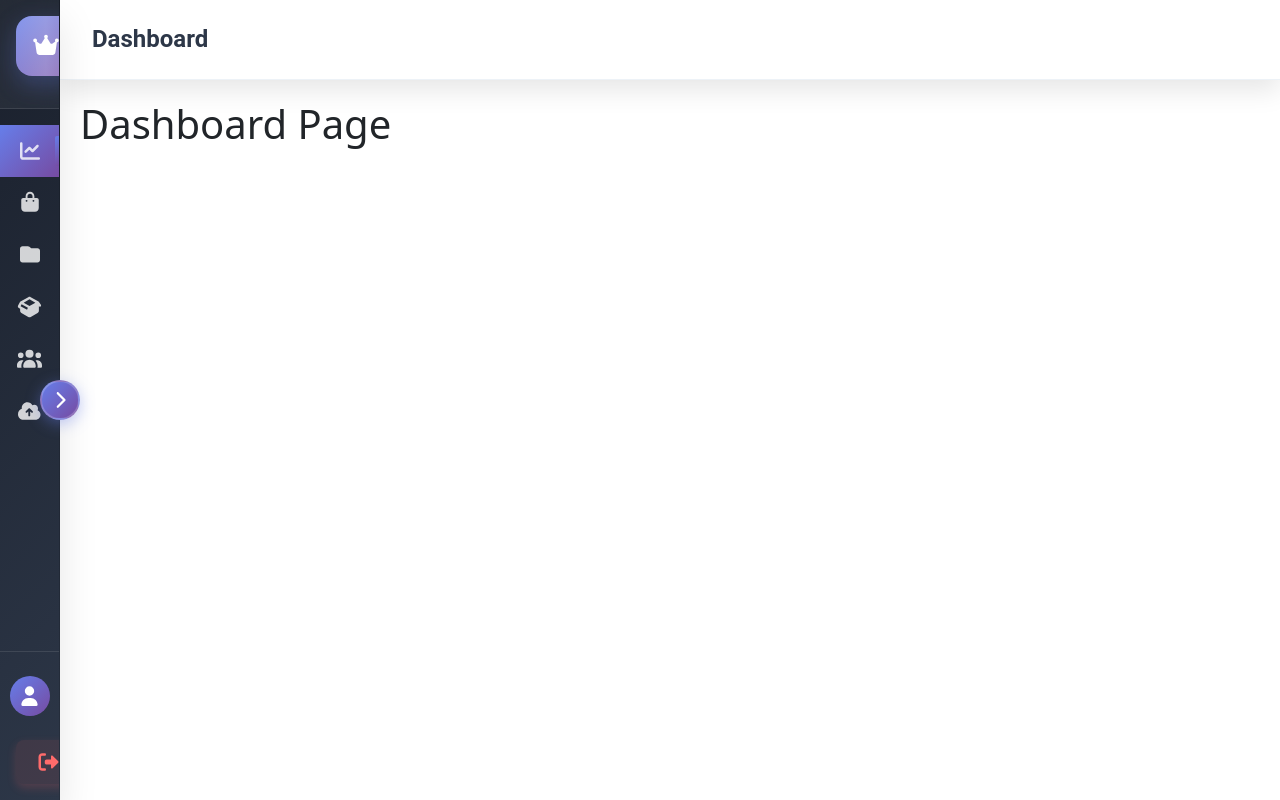
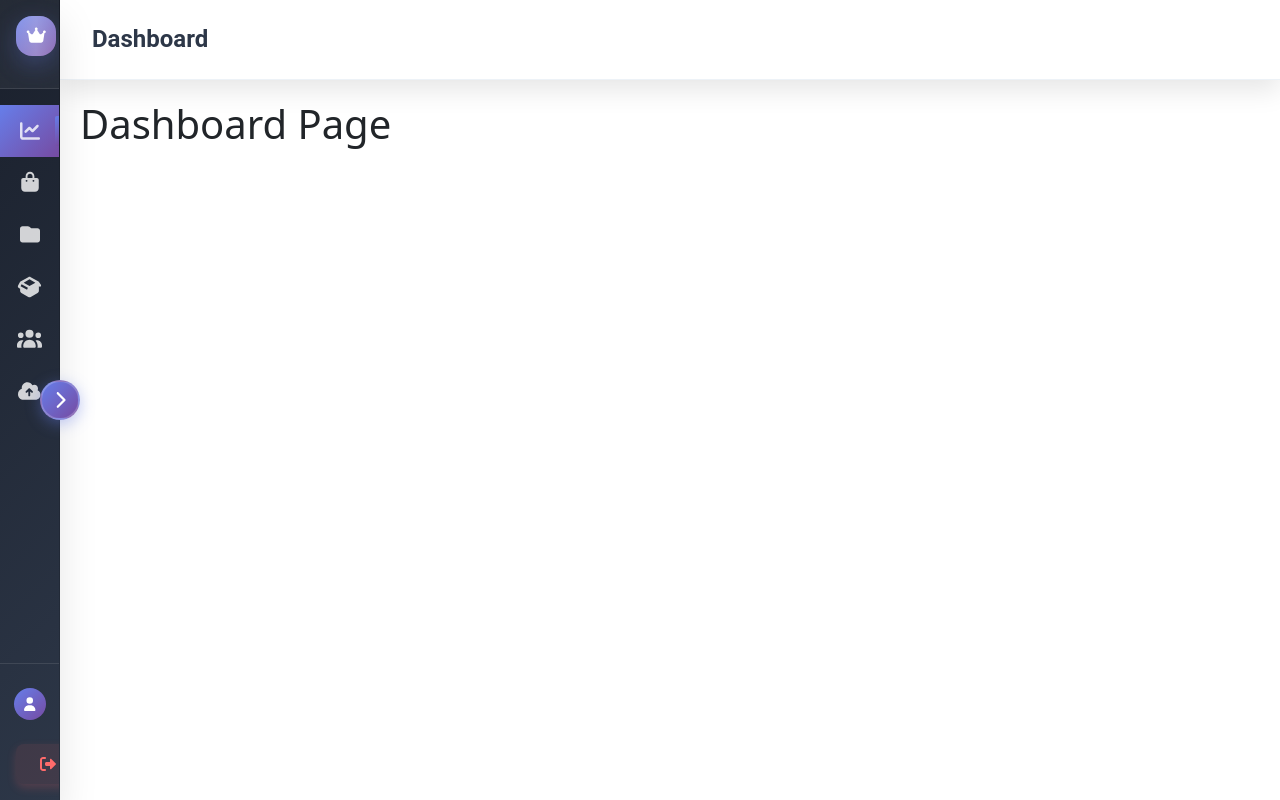
Before and after one commit to suhrob-qalandarov/prime-web-admin, a React (Create React App) app: page /dashboard in a window 1280 px wide. Built offline with nearby package versions, Linux system fonts and the light colour scheme.

Commit message:
Refine Sidebar transitions: standardize easing with `cubic-bezier`; adjust dynamic styles for icons, padding, and dimensions.

```diff
--- a/src/components/bars/sidebar/sidebar.jsx
+++ b/src/components/bars/sidebar/sidebar.jsx
@@ -15,8 +15,8 @@ import { FontAwesomeIcon } from "@fortawesome/react-fontawesome"
 import { faCrown, faSignOutAlt, faUser } from "@fortawesome/free-solid-svg-icons"
 import { links } from "../../../constants/page-links"
 
-const MINI_WIDTH = "60px" // Mini sidebar width for icons only
-const FULL_WIDTH = "var(--sidebar-width)" // Assume var(--sidebar-width) is defined, e.g., 240px
+const MINI_WIDTH = "60px"
+const FULL_WIDTH = "var(--sidebar-width)"
 
 const Sidebar = ({ isOpen, setIsOpen }) => {
     const currentPath = window.location.pathname
@@ -33,11 +33,11 @@ const Sidebar = ({ isOpen, setIsOpen }) => {
                     background: "linear-gradient(135deg, var(--gray-900) 0%, var(--gray-800) 100%)",
                     color: "white",
                     zIndex: 1000,
-                    transition: "width var(--transition)",
+                    transition: "width 0.3s cubic-bezier(0.4, 0, 0.2, 1)",
                     display: "flex",
                     flexDirection: "column",
                     boxShadow: "var(--box-shadow-lg)",
-                    overflowX: "hidden", // Prevent horizontal scroll in mini mode
+                    overflowX: "hidden",
                 },
             }}
         >
@@ -50,12 +50,13 @@ const Sidebar = ({ isOpen, setIsOpen }) => {
                     background: "rgba(255, 255, 255, 0.05)",
                     backdropFilter: "blur(10px)",
                     whiteSpace: "nowrap",
+                    transition: "padding 0.3s cubic-bezier(0.4, 0, 0.2, 1)",
                 }}
             >
                 <Box
                     sx={{
-                        width: "60px",
-                        height: "60px",
+                        width: isOpen ? "60px" : "40px",
+                        height: isOpen ? "60px" : "40px",
                         background: "linear-gradient(135deg, var(--primary-color), var(--secondary-color))",
                         borderRadius: "16px",
                         display: "flex",
@@ -65,6 +66,7 @@ const Sidebar = ({ isOpen, setIsOpen }) => {
                         boxShadow: "0 8px 25px rgba(102, 126, 234, 0.3)",
                         position: "relative",
                         overflow: "hidden",
+                        transition: "all 0.3s cubic-bezier(0.4, 0, 0.2, 1)",
                         "&::before": {
                             content: '""',
                             position: "absolute",
@@ -78,7 +80,15 @@ const Sidebar = ({ isOpen, setIsOpen }) => {
                         },
                     }}
                 >
-                    <FontAwesomeIcon icon={faCrown} style={{ fontSize: "24px", position: "relative", zIndex: 2 }} />
+                    <FontAwesomeIcon
+                        icon={faCrown}
+                        style={{
+                            fontSize: isOpen ? "24px" : "18px",
+                            position: "relative",
+                            zIndex: 2,
+                            transition: "font-size 0.3s cubic-bezier(0.4, 0, 0.2, 1)",
+                        }}
+                    />
                 </Box>
                 {isOpen && (
                     <>
@@ -115,7 +125,7 @@ const Sidebar = ({ isOpen, setIsOpen }) => {
                                 "& .MuiListItemButton-root": {
                                     padding: isOpen ? "1rem 2rem" : "1rem",
                                     color: "rgba(255, 255, 255, 0.8)",
-                                    transition: "var(--transition)",
+                                    transition: "all 0.3s cubic-bezier(0.4, 0, 0.2, 1)",
                                     position: "relative",
                                     fontSize: "0.95rem",
                                     fontWeight: 500,
@@ -132,11 +142,7 @@ const Sidebar = ({ isOpen, setIsOpen }) => {
                                 },
                             }}
                         >
-                            <ListItemButton
-                                component="a"
-                                href={item.href}
-                                onClick={(e) => e.stopPropagation()} // Prevent toggle on menu item click
-                            >
+                            <ListItemButton component="a" href={item.href} onClick={(e) => e.stopPropagation()}>
                                 <ListItemIcon
                                     sx={{
                                         width: "20px",
@@ -146,6 +152,7 @@ const Sidebar = ({ isOpen, setIsOpen }) => {
                                         justifyContent: "center",
                                         color: "inherit",
                                         minWidth: "unset",
+                                        transition: "margin 0.3s cubic-bezier(0.4, 0, 0.2, 1)",
                                     }}
                                 >
                                     <FontAwesomeIcon icon={item.icon} style={{ fontSize: "20px" }} />
@@ -162,7 +169,7 @@ const Sidebar = ({ isOpen, setIsOpen }) => {
                                         background: "linear-gradient(135deg, var(--primary-color), var(--secondary-color))",
                                         borderRadius: "2px 0 0 2px",
                                         opacity: isActive ? 1 : 0,
-                                        transition: "var(--transition)",
+                                        transition: "all 0.3s cubic-bezier(0.4, 0, 0.2, 1)",
                                     }}
                                 />
                             </ListItemButton>
@@ -177,6 +184,7 @@ const Sidebar = ({ isOpen, setIsOpen }) => {
                     padding: isOpen ? "1.5rem" : "1rem",
                     borderTop: "1px solid rgba(255, 255, 255, 0.1)",
                     whiteSpace: "nowrap",
+                    transition: "padding 0.3s cubic-bezier(0.4, 0, 0.2, 1)",
                 }}
             >
                 <Box
@@ -189,21 +197,29 @@ const Sidebar = ({ isOpen, setIsOpen }) => {
                         borderRadius: "var(--border-radius-sm)",
                         backdropFilter: isOpen ? "blur(10px)" : "none",
                         justifyContent: isOpen ? "flex-start" : "center",
+                        transition: "all 0.3s cubic-bezier(0.4, 0, 0.2, 1)",
                     }}
                 >
                     <Avatar
                         sx={{
-                            width: "40px",
-                            height: "40px",
+                            width: isOpen ? "40px" : "32px",
+                            height: isOpen ? "40px" : "32px",
                             background: "linear-gradient(135deg, var(--primary-color), var(--secondary-color))",
                             borderRadius: "50%",
                             display: "flex",
                             alignItems: "center",
                             justifyContent: "center",
                             marginRight: isOpen ? "0.75rem" : 0,
+                            transition: "all 0.3s cubic-bezier(0.4, 0, 0.2, 1)",
                         }}
                     >
-                        <FontAwesomeIcon icon={faUser} style={{ fontSize: "20px" }} />
+                        <FontAwesomeIcon
+                            icon={faUser}
+                            style={{
+                                fontSize: isOpen ? "18px" : "14px",
+                                transition: "font-size 0.3s cubic-bezier(0.4, 0, 0.2, 1)",
+                            }}
+                        />
                     </Avatar>
                     {isOpen && (
                         <Box sx={{ flex: 1 }}>
@@ -224,7 +240,7 @@ const Sidebar = ({ isOpen, setIsOpen }) => {
                         textTransform: "none",
                         display: "flex",
                         alignItems: "center",
-                        justifyContent: isOpen ? "center" : "center",
+                        justifyContent: "center",
                         gap: isOpen ? "0.5rem" : 0,
                         boxShadow: isOpen ? "none" : "0 4px 10px rgba(245, 101, 101, 0.2)",
                         "&:hover": {
@@ -232,14 +248,20 @@ const Sidebar = ({ isOpen, setIsOpen }) => {
                             boxShadow: isOpen ? "none" : "0 6px 15px rgba(245, 101, 101, 0.3)",
                             transform: "translateY(-2px)",
                         },
-                        transition: "all var(--transition)",
+                        transition: "all 0.3s cubic-bezier(0.4, 0, 0.2, 1)",
                     }}
                     onClick={(e) => {
-                        e.stopPropagation() // Prevent sidebar toggle on logout click
-                        console.log("Logout clicked") // Replace with actual logout function
+                        e.stopPropagation()
+                        console.log("Logout clicked")
                     }}
                 >
-                    <FontAwesomeIcon icon={faSignOutAlt} style={{ fontSize: "20px" }} />
+                    <FontAwesomeIcon
+                        icon={faSignOutAlt}
+                        style={{
+                            fontSize: isOpen ? "18px" : "16px",
+                            transition: "font-size 0.3s cubic-bezier(0.4, 0, 0.2, 1)",
+                        }}
+                    />
                     {isOpen && <span>Chiqish</span>}
                 </Button>
             </Box>
```
